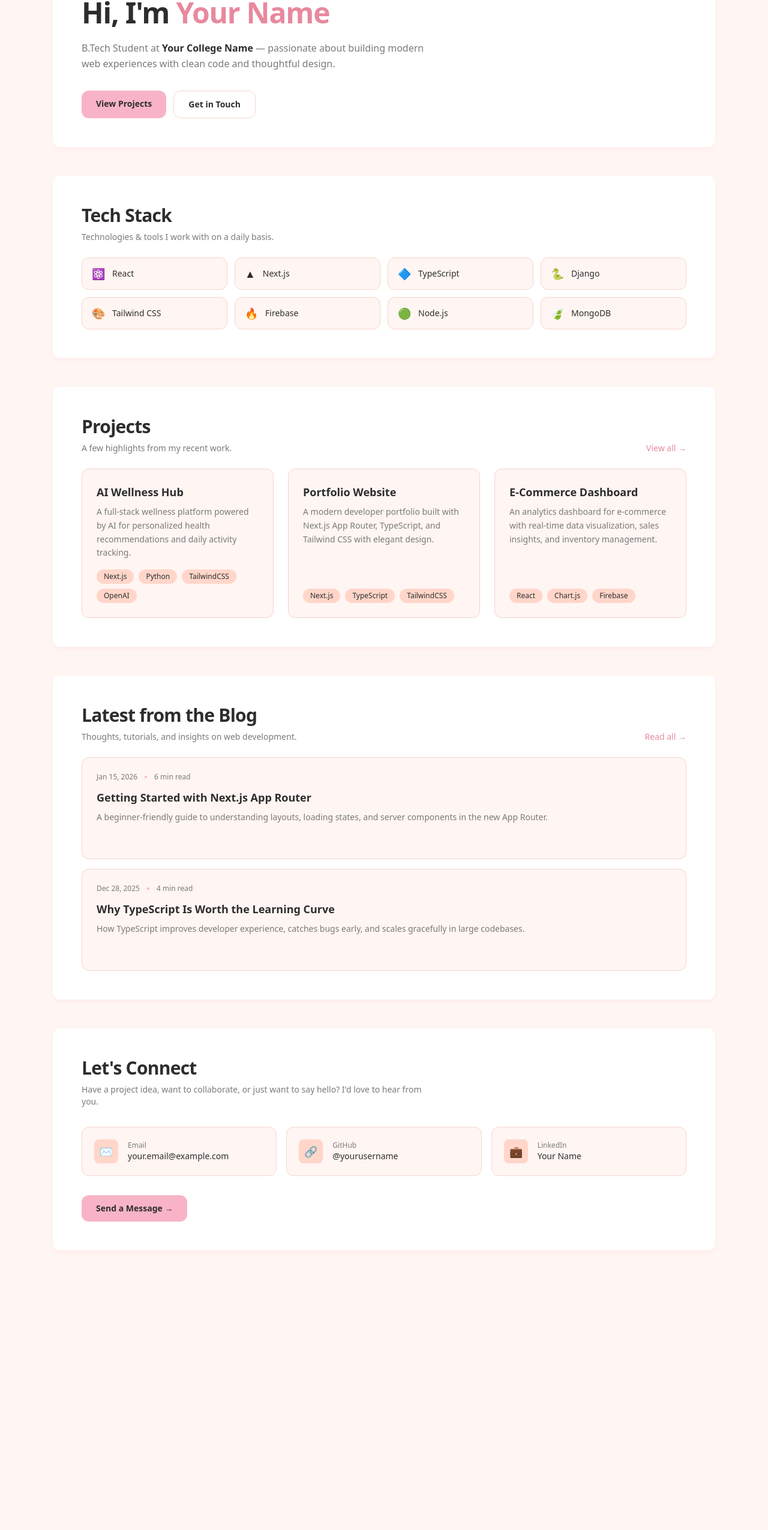
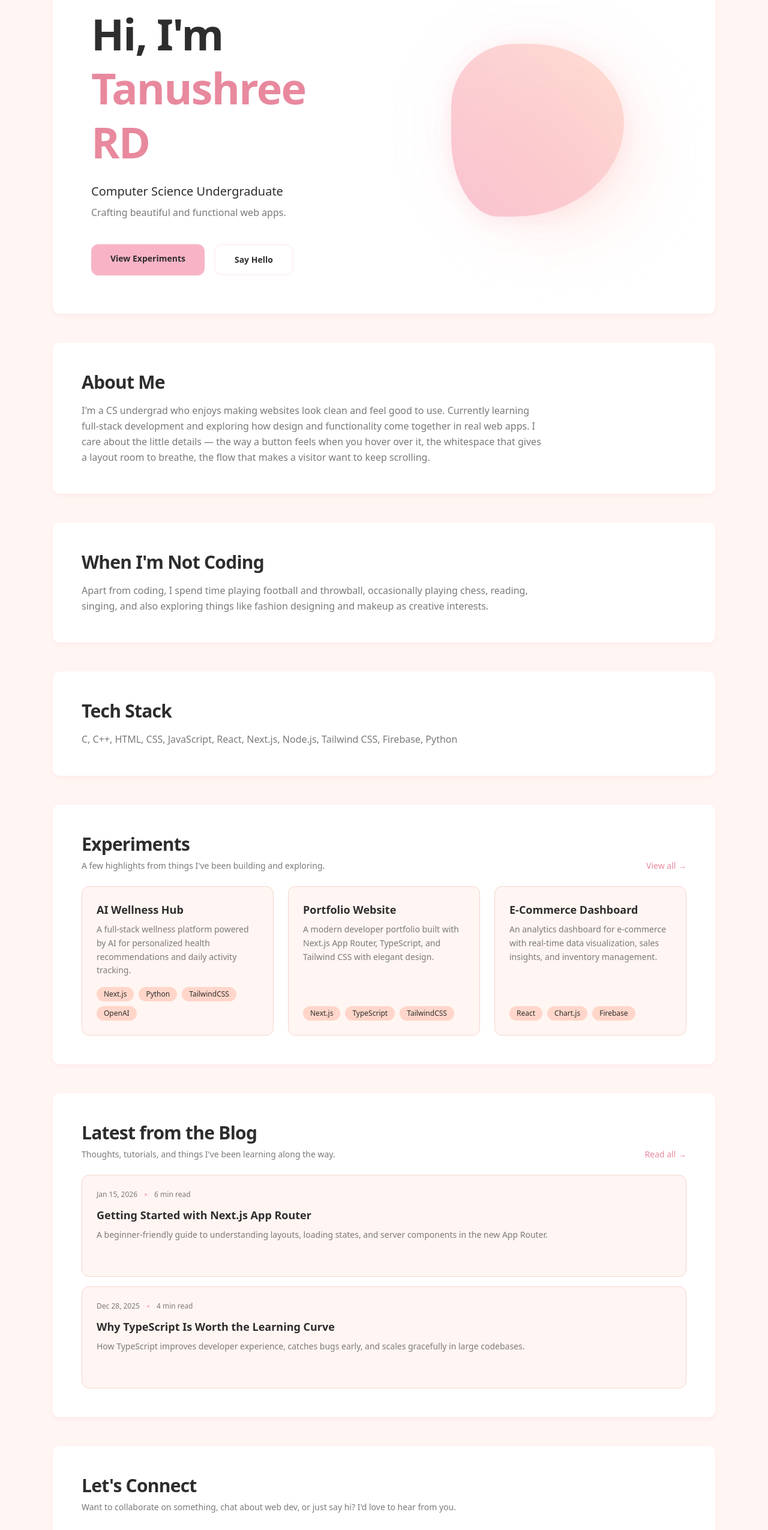
Before and after one commit to SohaRatnam2005/my-portfolio, a Next.js app: page / in a window 1280 px wide. Shown: the part 214-2764 px from the top of the page at 60% size. Before the commit the page ends 2362 px from the top, so only its background shows below. Built offline with nearby package versions, Linux system fonts and the light colour scheme.

Commit message:
fixed personal info and social links

```diff
--- a/app/blogs/page.tsx
+++ b/app/blogs/page.tsx
@@ -1,7 +1,7 @@
 import type { Metadata } from "next";
 
 export const metadata: Metadata = {
-    title: "Blogs | Portfolio",
+    title: "Blogs | Tanushree RD",
     description: "Thoughts, tutorials, and insights on web development and tech.",
 };
 
--- a/app/components/Navbar.tsx
+++ b/app/components/Navbar.tsx
@@ -5,7 +5,7 @@ import { usePathname } from "next/navigation";
 
 const navLinks = [
     { href: "/", label: "Home" },
-    { href: "/projects", label: "Projects" },
+    { href: "/experiments", label: "Experiments" },
     { href: "/blogs", label: "Blogs" },
     { href: "/contact", label: "Contact" },
 ];
@@ -21,7 +21,7 @@ export default function Navbar() {
                     href="/"
                     className="text-xl font-bold tracking-tight text-foreground transition-colors hover:text-accent-dark"
                 >
-                    &lt;Portfolio /&gt;
+                    Tanushree RD
                 </Link>
 
                 {/* Navigation Links */}
@@ -33,8 +33,8 @@ export default function Navbar() {
                                 <Link
                                     href={href}
                                     className={`relative rounded-lg px-4 py-2 text-sm font-medium transition-all duration-200 ${isActive
-                                            ? "bg-accent-soft text-accent-dark"
-                                            : "text-muted hover:bg-card-hover hover:text-foreground"
+                                        ? "bg-accent-soft text-accent-dark"
+                                        : "text-muted hover:bg-card-hover hover:text-foreground"
                                         }`}
                                 >
                                     {label}
--- a/app/contact/page.tsx
+++ b/app/contact/page.tsx
@@ -1,25 +1,30 @@
 import type { Metadata } from "next";
 
 export const metadata: Metadata = {
-    title: "Contact | Portfolio",
+    title: "Contact | Tanushree RD",
     description: "Get in touch — I'd love to hear from you.",
 };
 
 const socials = [
     {
         label: "GitHub",
-        href: "https://github.com",
-        icon: "🔗",
+        href: "https://github.com/Tanushree-RD",
     },
     {
         label: "LinkedIn",
-        href: "https://linkedin.com",
-        icon: "💼",
+        href: "https://www.linkedin.com/in/tanushree-r-5a250a370",
+    },
+    {
+        label: "Instagram",
+        href: "https://www.instagram.com/tanu_shree_rd",
     },
     {
         label: "Twitter / X",
-        href: "https://x.com",
-        icon: "🐦",
+        href: "https://x.com/serotoninwave",
+    },
+    {
+        label: "Email",
+        href: "mailto:tanushreer021@gmail.com",
     },
 ];
 
@@ -32,8 +37,8 @@ export default function ContactPage() {
                     Contact
                 </h1>
                 <p className="mt-3 max-w-2xl text-base text-muted">
-                    Have a project in mind, want to collaborate, or just want to say
-                    hello? Feel free to reach out — I&apos;d love to connect.
+                    Want to collaborate on something, chat about web dev, or just say hi?
+                    I&apos;d love to connect — feel free to drop a message.
                 </p>
             </header>
 
@@ -115,15 +120,11 @@ export default function ContactPage() {
                                 <a
                                     key={social.label}
                                     href={social.href}
-                                    target="_blank"
-                                    rel="noopener noreferrer"
-                                    className="flex items-center gap-3 rounded-xl border border-border bg-background px-5 py-4 transition-all duration-200 hover:border-accent hover:bg-card-hover hover:shadow-md hover:shadow-shadow"
+                                    target={social.label === "Email" ? undefined : "_blank"}
+                                    rel={social.label === "Email" ? undefined : "noopener noreferrer"}
+                                    className="w-fit text-base font-medium text-accent-dark transition-colors hover:text-accent underline underline-offset-4"
                                 >
-                                    <span className="text-xl">{social.icon}</span>
-                                    <span className="text-sm font-medium text-foreground">
-                                        {social.label}
-                                    </span>
-                                    <span className="ml-auto text-xs text-muted">↗</span>
+                                    {social.label}
                                 </a>
                             ))}
                         </div>
--- a/app/projects/page.tsx
+++ b/app/experiments/page.tsx
@@ -1,11 +1,11 @@
 import type { Metadata } from "next";
 
 export const metadata: Metadata = {
-    title: "Projects | Portfolio",
-    description: "A showcase of my featured projects and work.",
+    title: "Experiments | Tanushree RD",
+    description: "A collection of things I've built and explored.",
 };
 
-const projects = [
+const experiments = [
     {
         title: "AI Wellness Hub",
         description:
@@ -32,36 +32,35 @@ const projects = [
     },
 ];
 
-export default function ProjectsPage() {
+export default function ExperimentsPage() {
     return (
         <main className="mx-auto min-h-screen max-w-6xl px-6 py-16">
             {/* Header */}
             <header className="mb-10 rounded-xl bg-card p-8 shadow-md shadow-shadow sm:p-12">
                 <h1 className="text-4xl font-bold tracking-tight text-foreground sm:text-5xl">
-                    Projects
+                    Experiments
                 </h1>
                 <p className="mt-3 max-w-2xl text-base text-muted">
                     A collection of things I&apos;ve built — from full-stack apps to fun
-                    experiments. Each project reflects my curiosity and love for clean
-                    code.
+                    side projects. Each one taught me something new and kept things interesting.
                 </p>
             </header>
 
-            {/* Project Grid */}
-            <section aria-label="Project list" className="grid gap-6 sm:grid-cols-2">
-                {projects.map((project) => (
+            {/* Experiments Grid */}
+            <section aria-label="Experiments list" className="grid gap-6 sm:grid-cols-2">
+                {experiments.map((experiment) => (
                     <article
-                        key={project.title}
+                        key={experiment.title}
                         className="group rounded-xl border border-border bg-card p-6 shadow-md shadow-shadow transition-all duration-300 hover:border-accent hover:bg-card-hover hover:shadow-lg hover:shadow-shadow"
                     >
                         <h2 className="text-xl font-semibold text-foreground group-hover:text-accent-dark transition-colors duration-200">
-                            {project.title}
+                            {experiment.title}
                         </h2>
                         <p className="mt-2 text-sm leading-relaxed text-muted">
-                            {project.description}
+                            {experiment.description}
                         </p>
                         <div className="mt-4 flex flex-wrap gap-2">
-                            {project.tags.map((tag) => (
+                            {experiment.tags.map((tag) => (
                                 <span
                                     key={tag}
                                     className="rounded-full bg-secondary px-3 py-1 text-xs font-medium text-foreground"
--- a/app/layout.tsx
+++ b/app/layout.tsx
@@ -14,9 +14,9 @@ const geistMono = Geist_Mono({
 });
 
 export const metadata: Metadata = {
-  title: "Portfolio | Home",
+  title: "Tanushree RD | Portfolio",
   description:
-    "A modern developer portfolio showcasing projects, blogs, and more.",
+    "Tanushree RD — CS undergrad crafting beautiful and functional web apps.",
 };
 
 export default function RootLayout({
--- a/app/page.tsx
+++ b/app/page.tsx
@@ -1,17 +1,6 @@
 import Link from "next/link";
 
-const techStack = [
-  { name: "React", icon: "⚛️" },
-  { name: "Next.js", icon: "▲" },
-  { name: "TypeScript", icon: "🔷" },
-  { name: "Django", icon: "🐍" },
-  { name: "Tailwind CSS", icon: "🎨" },
-  { name: "Firebase", icon: "🔥" },
-  { name: "Node.js", icon: "🟢" },
-  { name: "MongoDB", icon: "🍃" },
-];
-
-const projects = [
+const experiments = [
   {
     title: "AI Wellness Hub",
     description:
@@ -52,36 +41,75 @@ const blogs = [
 export default function Home() {
   return (
     <main className="mx-auto min-h-screen max-w-6xl px-6 py-16">
-      {/* ───────── Hero / Name & College ───────── */}
-      <section className="rounded-xl bg-card p-8 shadow-md shadow-shadow sm:p-12">
+      {/* ───────── Hero / Name & Intro ───────── */}
+      <section className="relative overflow-hidden rounded-xl bg-card p-8 shadow-md shadow-shadow sm:p-12 lg:p-16">
+        <div className="grid gap-12 md:grid-cols-2 md:items-center">
+          {/* Left Side: Content */}
+          <div className="relative z-10 flex flex-col items-start">
             <p className="text-sm font-semibold tracking-widest uppercase text-accent-dark">
-          Welcome to my portfolio
+              Welcome to my corner of the internet
             </p>
-        <h1 className="mt-3 text-4xl font-bold leading-tight tracking-tight text-foreground sm:text-5xl">
+            <h1 className="mt-4 text-5xl font-extrabold leading-tight tracking-tight text-foreground sm:text-6xl lg:text-7xl">
               Hi, I&apos;m{" "}
-          <span className="text-accent-dark">Your Name</span>
+              <span className="text-accent-dark">Tanushree RD</span>
             </h1>
-        <p className="mt-4 max-w-xl text-base leading-relaxed text-muted">
-          B.Tech Student at{" "}
-          <span className="font-semibold text-foreground">Your College Name</span>{" "}
-          — passionate about building modern web experiences with clean code and
-          thoughtful design.
+            <p className="mt-6 text-xl font-medium text-foreground">
+              Computer Science Undergraduate
+            </p>
+            <p className="mt-2 text-base leading-relaxed text-muted">
+              Crafting beautiful and functional web apps.
             </p>
 
-        <div className="mt-8 flex flex-wrap gap-3">
+            <div className="mt-10 flex flex-wrap gap-4">
               <Link
-            href="/projects"
-            className="rounded-xl bg-accent px-6 py-3 text-sm font-semibold text-foreground transition-all duration-200 hover:bg-accent-dark hover:text-white hover:shadow-lg hover:shadow-shadow"
+                href="/experiments"
+                className="rounded-xl bg-accent px-8 py-3.5 text-sm font-bold text-foreground shadow-sm shadow-shadow transition-all duration-300 hover:-translate-y-1 hover:bg-accent-dark hover:text-white hover:shadow-lg hover:shadow-shadow"
               >
-            View Projects
+                View Experiments
               </Link>
               <Link
                 href="/contact"
-            className="rounded-xl border border-border px-6 py-3 text-sm font-semibold text-foreground transition-all duration-200 hover:border-accent hover:bg-card-hover"
+                className="rounded-xl border-2 border-accent-soft px-8 py-3.5 text-sm font-bold text-foreground transition-all duration-300 hover:-translate-y-1 hover:border-accent hover:bg-card-hover"
               >
-            Get in Touch
+                Say Hello
               </Link>
             </div>
+          </div>
+
+          {/* Right Side: Abstract Blob Graphic */}
+          <div className="relative hidden w-full justify-center md:flex">
+            {/* Subtle glow / blur drop-shadows behind */}
+            <div className="absolute top-1/2 left-1/2 h-72 w-72 -translate-x-1/2 -translate-y-1/2 rounded-full bg-accent-soft opacity-70 blur-3xl" />
+            <div className="absolute top-1/2 left-1/3 h-56 w-56 -translate-y-1/3 rounded-full bg-secondary opacity-50 blur-3xl" />
+
+            {/* Animated Blob */}
+            <div className="relative z-10 h-72 w-72 animate-[spin_20s_linear_infinite] rounded-[40%_60%_70%_30%/40%_50%_60%_50%] bg-gradient-to-tr from-accent to-secondary opacity-80 shadow-[0_4px_30px_rgba(248,180,198,0.3)] transition-all duration-500 hover:scale-105 hover:opacity-100" />
+          </div>
+        </div>
+      </section>
+
+      {/* ───────── About ───────── */}
+      <section aria-label="About me" className="mt-12 rounded-xl bg-card p-8 shadow-md shadow-shadow sm:p-12">
+        <h2 className="text-2xl font-bold tracking-tight text-foreground sm:text-3xl">
+          About Me
+        </h2>
+        <p className="mt-4 max-w-3xl text-base leading-relaxed text-muted">
+          I&apos;m a CS undergrad who enjoys making websites look clean and feel good to use.
+          Currently learning full-stack development and exploring how design and functionality
+          come together in real web apps. I care about the little details — the way a button
+          feels when you hover over it, the whitespace that gives a layout room to breathe,
+          the flow that makes a visitor want to keep scrolling.
+        </p>
+      </section>
+
+      {/* ───────── Hobbies ───────── */}
+      <section aria-label="Hobbies" className="mt-12 rounded-xl bg-card p-8 shadow-md shadow-shadow sm:p-12">
+        <h2 className="text-2xl font-bold tracking-tight text-foreground sm:text-3xl">
+          When I&apos;m Not Coding
+        </h2>
+        <p className="mt-4 max-w-3xl text-base leading-relaxed text-muted">
+          Apart from coding, I spend time playing football and throwball, occasionally playing chess, reading, singing, and also exploring things like fashion designing and makeup as creative interests.
+        </p>
       </section>
 
       {/* ───────── Tech Stack ───────── */}
@@ -89,38 +117,24 @@ export default function Home() {
         <h2 className="text-2xl font-bold tracking-tight text-foreground sm:text-3xl">
           Tech Stack
         </h2>
-        <p className="mt-2 text-sm text-muted">
-          Technologies &amp; tools I work with on a daily basis.
+        <p className="mt-4 max-w-3xl text-base leading-relaxed text-muted">
+          C, C++, HTML, CSS, JavaScript, React, Next.js, Node.js, Tailwind CSS, Firebase, Python
         </p>
-
-        <div className="mt-6 grid grid-cols-2 gap-3 sm:grid-cols-4">
-          {techStack.map((tech) => (
-            <div
-              key={tech.name}
-              className="flex items-center gap-3 rounded-xl border border-border bg-background px-4 py-3 transition-all duration-200 hover:border-accent hover:bg-card-hover hover:shadow-sm hover:shadow-shadow"
-            >
-              <span className="text-lg">{tech.icon}</span>
-              <span className="text-sm font-medium text-foreground">
-                {tech.name}
-              </span>
-            </div>
-          ))}
-        </div>
       </section>
 
-      {/* ───────── Projects Overview ───────── */}
-      <section aria-label="Projects overview" className="mt-12 rounded-xl bg-card p-8 shadow-md shadow-shadow sm:p-12">
+      {/* ───────── Experiments Overview ───────── */}
+      <section aria-label="Experiments overview" className="mt-12 rounded-xl bg-card p-8 shadow-md shadow-shadow sm:p-12">
         <div className="flex items-end justify-between">
           <div>
             <h2 className="text-2xl font-bold tracking-tight text-foreground sm:text-3xl">
-              Projects
+              Experiments
             </h2>
             <p className="mt-2 text-sm text-muted">
-              A few highlights from my recent work.
+              A few highlights from things I&apos;ve been building and exploring.
             </p>
           </div>
           <Link
-            href="/projects"
+            href="/experiments"
             className="hidden text-sm font-medium text-accent-dark transition-colors hover:text-accent sm:inline-block"
           >
             View all →
@@ -128,19 +142,19 @@ export default function Home() {
         </div>
 
         <div className="mt-6 grid gap-6 sm:grid-cols-2 lg:grid-cols-3">
-          {projects.map((project) => (
+          {experiments.map((experiment) => (
             <article
-              key={project.title}
+              key={experiment.title}
               className="group flex flex-col rounded-xl border border-border bg-background p-6 transition-all duration-300 hover:border-accent hover:bg-card-hover hover:shadow-md hover:shadow-shadow"
             >
               <h3 className="text-lg font-semibold text-foreground transition-colors duration-200 group-hover:text-accent-dark">
-                {project.title}
+                {experiment.title}
               </h3>
               <p className="mt-2 flex-1 text-sm leading-relaxed text-muted">
-                {project.description}
+                {experiment.description}
               </p>
               <div className="mt-4 flex flex-wrap gap-2">
-                {project.tags.map((tag) => (
+                {experiment.tags.map((tag) => (
                   <span
                     key={tag}
                     className="rounded-full bg-secondary px-3 py-1 text-xs font-medium text-foreground"
@@ -154,10 +168,10 @@ export default function Home() {
         </div>
 
         <Link
-          href="/projects"
+          href="/experiments"
           className="mt-6 inline-block text-sm font-medium text-accent-dark transition-colors hover:text-accent sm:hidden"
         >
-          View all projects →
+          View all experiments →
         </Link>
       </section>
 
@@ -169,7 +183,7 @@ export default function Home() {
               Latest from the Blog
             </h2>
             <p className="mt-2 text-sm text-muted">
-              Thoughts, tutorials, and insights on web development.
+              Thoughts, tutorials, and things I&apos;ve been learning along the way.
             </p>
           </div>
           <Link
@@ -212,60 +226,54 @@ export default function Home() {
         </Link>
       </section>
 
-      {/* ───────── Contact Section ───────── */}
-      <section aria-label="Contact" className="mt-12 rounded-xl bg-card p-8 shadow-md shadow-shadow sm:p-12">
+      {/* ───────── Connect Section ───────── */}
+      <section aria-label="Connect" className="mt-12 rounded-xl bg-card p-8 shadow-md shadow-shadow sm:p-12">
         <h2 className="text-2xl font-bold tracking-tight text-foreground sm:text-3xl">
           Let&apos;s Connect
         </h2>
-        <p className="mt-2 max-w-xl text-sm text-muted">
-          Have a project idea, want to collaborate, or just want to say hello?
+        <p className="mt-2 text-sm text-muted">
+          Want to collaborate on something, chat about web dev, or just say hi?
           I&apos;d love to hear from you.
         </p>
 
-        <div className="mt-8 grid gap-4 sm:grid-cols-3">
+        <div className="mt-6 flex flex-wrap gap-x-6 gap-y-4">
           <a
-            href="mailto:your.email@example.com"
-            className="flex items-center gap-4 rounded-xl border border-border bg-background p-5 transition-all duration-200 hover:border-accent hover:bg-card-hover hover:shadow-md hover:shadow-shadow"
-          >
-            <span className="flex h-10 w-10 items-center justify-center rounded-lg bg-secondary text-lg">
-              ✉️
-            </span>
-            <div>
-              <p className="text-xs text-muted">Email</p>
-              <p className="text-sm font-medium text-foreground">
-                your.email@example.com
-              </p>
-            </div>
-          </a>
-
-          <a
-            href="https://github.com"
+            href="https://github.com/Tanushree-RD"
             target="_blank"
             rel="noopener noreferrer"
-            className="flex items-center gap-4 rounded-xl border border-border bg-background p-5 transition-all duration-200 hover:border-accent hover:bg-card-hover hover:shadow-md hover:shadow-shadow"
+            className="text-base font-medium text-accent-dark transition-colors hover:text-accent underline underline-offset-4"
           >
-            <span className="flex h-10 w-10 items-center justify-center rounded-lg bg-secondary text-lg">
-              🔗
-            </span>
-            <div>
-              <p className="text-xs text-muted">GitHub</p>
-              <p className="text-sm font-medium text-foreground">@yourusername</p>
-            </div>
+            GitHub
           </a>
-
           <a
-            href="https://linkedin.com"
+            href="https://www.linkedin.com/in/tanushree-r-5a250a370"
             target="_blank"
             rel="noopener noreferrer"
-            className="flex items-center gap-4 rounded-xl border border-border bg-background p-5 transition-all duration-200 hover:border-accent hover:bg-card-hover hover:shadow-md hover:shadow-shadow"
+            className="text-base font-medium text-accent-dark transition-colors hover:text-accent underline underline-offset-4"
           >
-            <span className="flex h-10 w-10 items-center justify-center rounded-lg bg-secondary text-lg">
-              💼
-            </span>
-            <div>
-              <p className="text-xs text-muted">LinkedIn</p>
-              <p className="text-sm font-medium text-foreground">Your Name</p>
-            </div>
+            LinkedIn
+          </a>
+          <a
+            href="https://www.instagram.com/tanu_shree_rd"
+            target="_blank"
+            rel="noopener noreferrer"
+            className="text-base font-medium text-accent-dark transition-colors hover:text-accent underline underline-offset-4"
+          >
+            Instagram
+          </a>
+          <a
+            href="https://x.com/serotoninwave"
+            target="_blank"
+            rel="noopener noreferrer"
+            className="text-base font-medium text-accent-dark transition-colors hover:text-accent underline underline-offset-4"
+          >
+            Twitter / X
+          </a>
+          <a
+            href="mailto:tanushreer021@gmail.com"
+            className="text-base font-medium text-accent-dark transition-colors hover:text-accent underline underline-offset-4"
+          >
+            Email
           </a>
         </div>
 
@@ -274,7 +282,7 @@ export default function Home() {
             href="/contact"
             className="inline-flex items-center gap-2 rounded-xl bg-accent px-6 py-3 text-sm font-semibold text-foreground transition-all duration-200 hover:bg-accent-dark hover:text-white hover:shadow-lg hover:shadow-shadow"
           >
-            Send a Message →
+            Contact Page →
           </Link>
         </div>
       </section>
```
Lines whose indentation alone changed are shown as unchanged.
